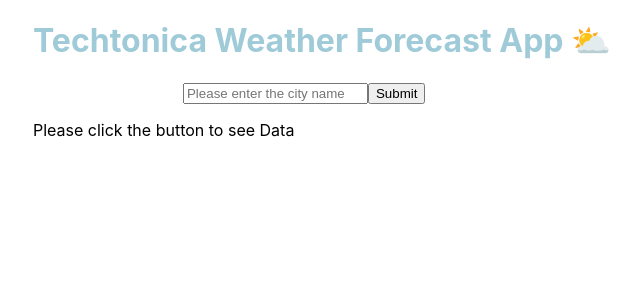
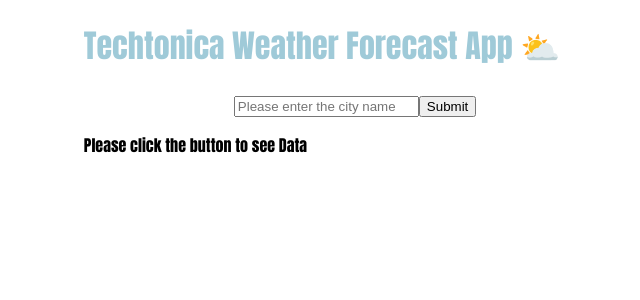
Before and after one commit to raquellchavezz/techtonica-assignments, a React (Create React App) app in the folder week7/client/: page / in a window 1280 px wide. Shown: the top 300 px of the page, without its empty margins (328-968 px from the left). Built offline with nearby package versions, Linux system fonts and the light colour scheme.

Commit message:
changes the font family of the form

```diff
--- a/week7/client/src/App.css
+++ b/week7/client/src/App.css
@@ -18,6 +18,8 @@ margin-left: 150px;
   /* text-align: center; */
   margin: auto;
   padding-left: 20px;
+  font-family: Impact, Haettenschweiler, 'Arial Narrow Bold', sans-serif
+
 
  }
  .App-header{
```
